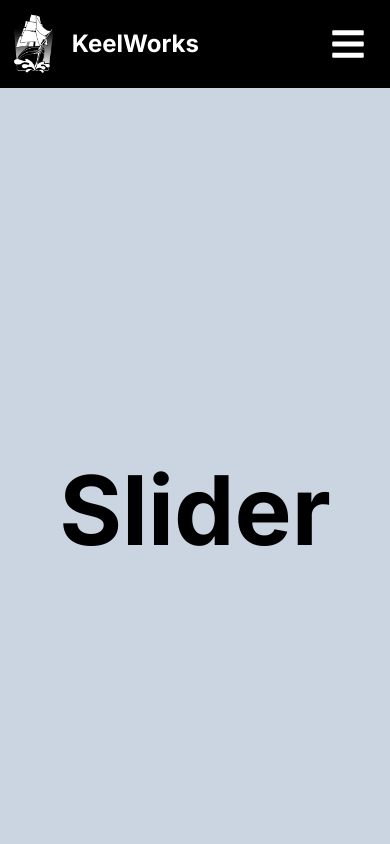
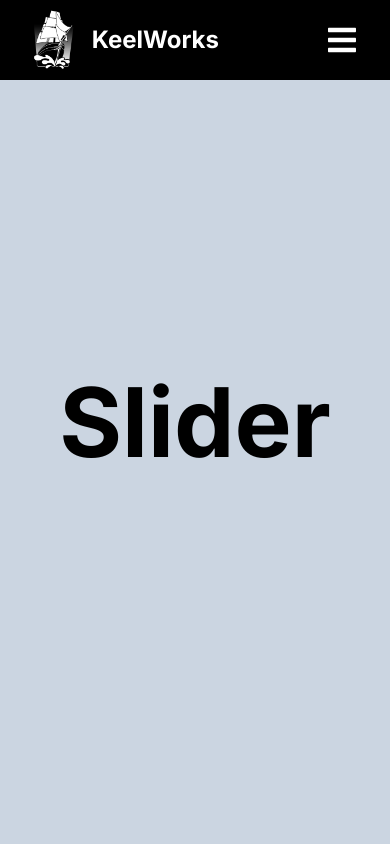
Before and after one commit to keelworks/keelworks-website, a React (Vite) app: page / in a window 390 px wide. Shown: the top 844 px of the page. Built offline with nearby package versions, Linux system fonts and the light colour scheme.

Commit message:
adjusting navbar responsivness

```diff
--- a/src/Components/Navbar/Navbar.jsx
+++ b/src/Components/Navbar/Navbar.jsx
@@ -10,8 +10,8 @@ const Navbar = () => {
   };
 
   return (
-    <nav className="relative top-0 left-0 w-full bg-black text-fontPrimary p-3 z-[100]">
-      <div className="flex justify-between me-3">
+    <nav className="fixed top-0 left-0 h-[5rem] w-full bg-black text-fontPrimary z-[100] flex items-center justify-center">
+      <div className="relative w-full max-w-[3000px] flex justify-between mx-8">
         <a href="/">
           <div className="flex items-center text-white font-bold">
             <img src={logo} alt="logo" className="h-16" />
@@ -19,14 +19,14 @@ const Navbar = () => {
           </div>
         </a>
         <div className="flex items-center gap-6">
-          <button className="hidden md:block w-[116px] h-[47px] bg-primary500 rounded-full hover:bg-primary300 transition duration-[300ms] ease-linear text-[#101828] font-semibold">
+          <button className="hidden md:block w-[80px] h-[36px] bg-primary500 rounded-full hover:bg-primary300 transition duration-[300ms] ease-linear text-[1rem] text-[#101828] font-semibold">
             Donate
           </button>
-          <button className="hidden md:block w-[116px] h-[47px] border-primary500 border-solid border-[4px] rounded-full hover:bg-primary300 transition duration-[300ms] ease-linear text-primary500 hover:text-fontSecondary font-semibold">
+          <button className="hidden md:block w-[70px] h-[36px] border-primary500 border-solid border-[4px] rounded-full hover:bg-primary300 transition duration-[300ms] ease-linear text-[1rem] text-primary500 hover:text-fontSecondary font-semibold">
             Login
           </button>
 
-          <div className="text-4xl cursor-pointer text-white flex items-center justify-center">
+          <div className="text-[2rem] cursor-pointer text-white flex items-center justify-center">
             {isOpen ? (
               <FaTimes onClick={toggleMenu} />
             ) : (
@@ -34,10 +34,9 @@ const Navbar = () => {
             )}
           </div>
         </div>
-      </div>
 
         {isOpen ? (
-        <div className="absolute right-0 bg-black p-5 rounded-bl-[17px] shadow-[5px_2px_5px_5px_rgba(0,0,0,0.3)]">
+          <div className="absolute top-[4.5rem] right-[-2rem] lg:right-0 bg-black p-5 rounded-bl-[17px] md:rounded-b-[17px] shadow-[5px_2px_5px_5px_rgba(0,0,0,0.3)]">
             <ul className="flex flex-col mt-3 gap-5">
               <li className="md:hidden">
                 <button className="w-[116px] h-[47px] bg-primary500 rounded-full hover:bg-primary300 transition duration-[300ms] ease-linear text-[#101828] font-semibold">
@@ -92,6 +91,7 @@ const Navbar = () => {
             </ul>
           </div>
         ) : null}
+      </div>
     </nav>
   );
 };
```
Lines whose indentation alone changed are shown as unchanged.
